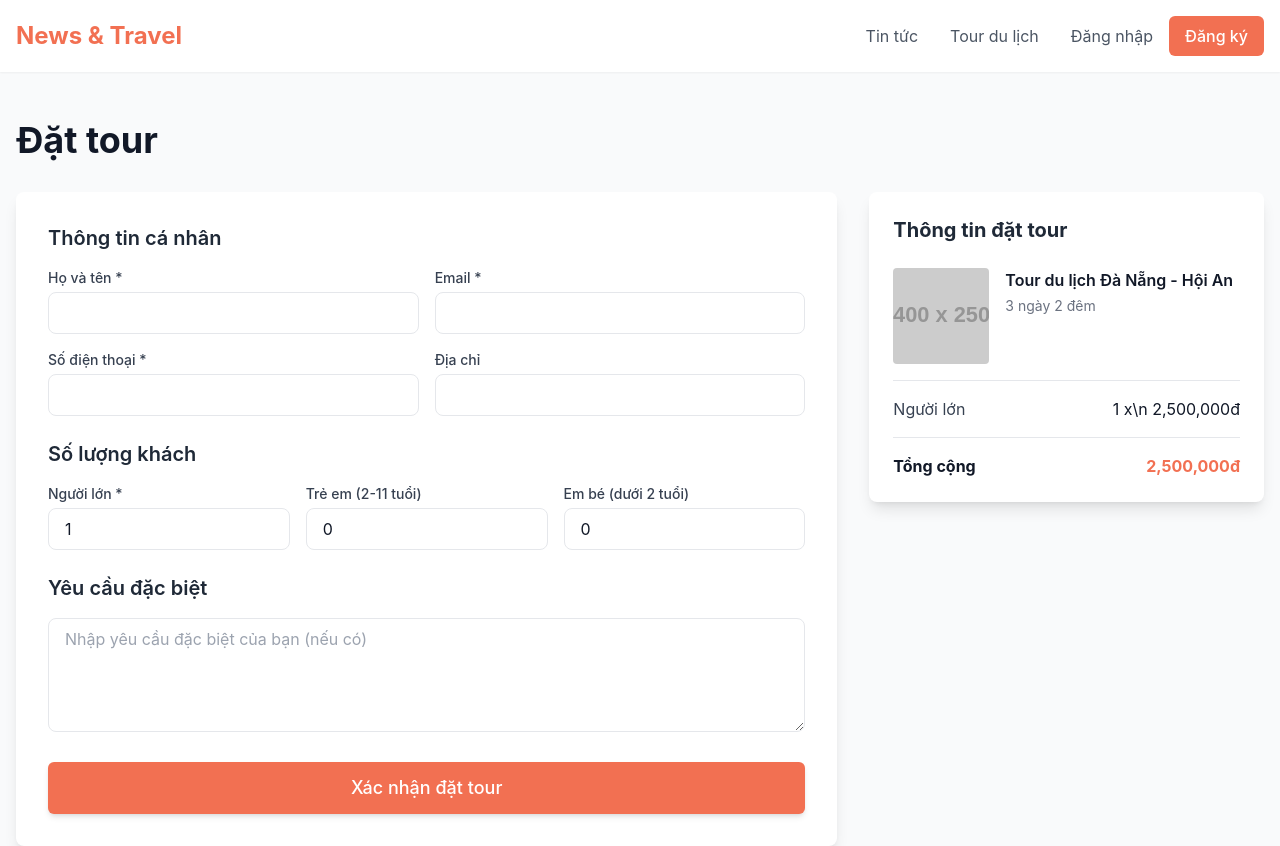
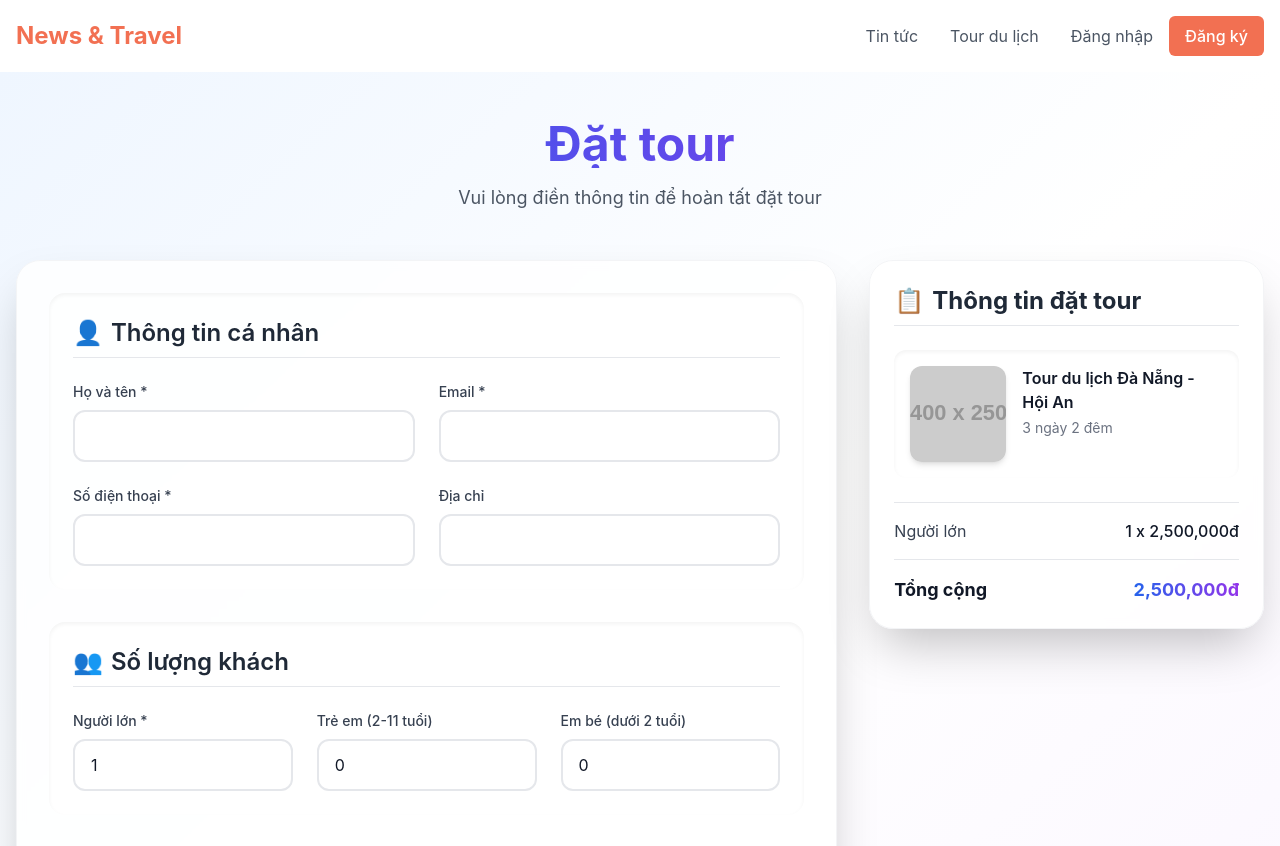
Before and after one commit to CloudHuu/PHATTRIENCANHAN, a React (Create React App) app in the folder PHATTRIENCANHAN-FE/: page /booking/1 in a window 1280 px wide. Shown: the top 846 px of the page. Built offline with nearby package versions, Linux system fonts and the light colour scheme.

Commit message:
update new 11

```diff
--- a/PHATTRIENCANHAN-FE/src/pages/BookingPage.tsx
+++ b/PHATTRIENCANHAN-FE/src/pages/BookingPage.tsx
@@ -1,5 +1,6 @@
 import React, { useState } from 'react';
 import { useParams, useNavigate } from 'react-router-dom';
+import { motion, AnimatePresence } from 'framer-motion';
 
 const BookingPage: React.FC = () => {
   const { id } = useParams<{ id: string }>();
@@ -64,26 +65,55 @@ const BookingPage: React.FC = () => {
   };
 
   return (
-    <div className="py-12">
+    <motion.div
+      initial={{ opacity: 0 }}
+      animate={{ opacity: 1 }}
+      transition={{ duration: 0.8 }}
+      className="min-h-screen bg-gradient-to-br from-blue-50 via-white to-purple-50 py-12"
+    >
       <div className="container mx-auto px-4">
-        <h1 className="text-3xl md:text-4xl font-bold mb-8 text-gray-900">Đặt tour</h1>
+        <motion.div
+          initial={{ y: -50, opacity: 0 }}
+          animate={{ y: 0, opacity: 1 }}
+          transition={{ duration: 0.8, type: "spring" }}
+          className="text-center mb-12"
+        >
+          <h1 className="text-4xl md:text-5xl font-bold mb-4 text-gray-900 bg-clip-text text-transparent bg-gradient-to-r from-blue-600 to-purple-600">
+            Đặt tour
+          </h1>
+          <p className="text-gray-600 text-lg">Vui lòng điền thông tin để hoàn tất đặt tour</p>
+        </motion.div>
 
         <div className="grid grid-cols-1 lg:grid-cols-3 gap-8">
           {/* Booking Form */}
-          <div className="lg:col-span-2">
-            <div className="bg-white rounded-lg shadow-lg p-8">
+          <motion.div
+            initial={{ x: -100, opacity: 0 }}
+            animate={{ x: 0, opacity: 1 }}
+            transition={{ duration: 0.8, delay: 0.2 }}
+            className="lg:col-span-2"
+          >
+            <div className="bg-white/80 backdrop-blur-sm rounded-3xl shadow-2xl p-8 hover:shadow-3xl transition-all duration-500 border border-gray-100">
               <form onSubmit={handleSubmit}>
-                <div className="space-y-6">
+                <div className="space-y-8">
                   {/* Personal Information */}
-                  <div>
-                    <h2 className="text-xl font-semibold mb-4 text-gray-800">
+                  <motion.div
+                    initial={{ y: 20, opacity: 0 }}
+                    animate={{ y: 0, opacity: 1 }}
+                    transition={{ duration: 0.5, delay: 0.3 }}
+                    className="bg-white/50 rounded-2xl p-6 shadow-inner"
+                  >
+                    <h2 className="text-2xl font-semibold mb-6 text-gray-800 border-b pb-2 flex items-center">
+                      <span className="mr-2">👤</span>
                       Thông tin cá nhân
                     </h2>
-                    <div className="grid grid-cols-1 md:grid-cols-2 gap-4">
-                      <div>
+                    <div className="grid grid-cols-1 md:grid-cols-2 gap-6">
+                      <motion.div
+                        whileHover={{ scale: 1.02 }}
+                        className="transform transition-all duration-300"
+                      >
                         <label
                           htmlFor="fullName"
-                          className="block text-sm font-medium text-gray-700 mb-1"
+                          className="block text-sm font-medium text-gray-700 mb-2"
                         >
                           Họ và tên *
                         </label>
@@ -94,13 +124,16 @@ const BookingPage: React.FC = () => {
                           required
                           value={formData.fullName}
                           onChange={handleInputChange}
-                          className="w-full px-4 py-2 border rounded-lg focus:ring-2 focus:ring-primary focus:border-primary transition-colors duration-300"
+                          className="w-full px-4 py-3 border-2 rounded-xl focus:ring-2 focus:ring-blue-500 focus:border-blue-500 transition-all duration-300 bg-white/80 backdrop-blur-sm"
                         />
-                      </div>
-                      <div>
+                      </motion.div>
+                      <motion.div
+                        whileHover={{ scale: 1.02 }}
+                        className="transform transition-all duration-300"
+                      >
                         <label
                           htmlFor="email"
-                          className="block text-sm font-medium text-gray-700 mb-1"
+                          className="block text-sm font-medium text-gray-700 mb-2"
                         >
                           Email *
                         </label>
@@ -111,13 +144,16 @@ const BookingPage: React.FC = () => {
                           required
                           value={formData.email}
                           onChange={handleInputChange}
-                          className="w-full px-4 py-2 border rounded-lg focus:ring-2 focus:ring-primary focus:border-primary transition-colors duration-300"
+                          className="w-full px-4 py-3 border-2 rounded-xl focus:ring-2 focus:ring-blue-500 focus:border-blue-500 transition-all duration-300 bg-white/80 backdrop-blur-sm"
                         />
-                      </div>
-                      <div>
+                      </motion.div>
+                      <motion.div
+                        whileHover={{ scale: 1.02 }}
+                        className="transform transition-all duration-300"
+                      >
                         <label
                           htmlFor="phone"
-                          className="block text-sm font-medium text-gray-700 mb-1"
+                          className="block text-sm font-medium text-gray-700 mb-2"
                         >
                           Số điện thoại *
                         </label>
@@ -128,13 +164,16 @@ const BookingPage: React.FC = () => {
                           required
                           value={formData.phone}
                           onChange={handleInputChange}
-                          className="w-full px-4 py-2 border rounded-lg focus:ring-2 focus:ring-primary focus:border-primary transition-colors duration-300"
+                          className="w-full px-4 py-3 border-2 rounded-xl focus:ring-2 focus:ring-blue-500 focus:border-blue-500 transition-all duration-300 bg-white/80 backdrop-blur-sm"
                         />
-                      </div>
-                      <div>
+                      </motion.div>
+                      <motion.div
+                        whileHover={{ scale: 1.02 }}
+                        className="transform transition-all duration-300"
+                      >
                         <label
                           htmlFor="address"
-                          className="block text-sm font-medium text-gray-700 mb-1"
+                          className="block text-sm font-medium text-gray-700 mb-2"
                         >
                           Địa chỉ
                         </label>
@@ -144,22 +183,31 @@ const BookingPage: React.FC = () => {
                           name="address"
                           value={formData.address}
                           onChange={handleInputChange}
-                          className="w-full px-4 py-2 border rounded-lg focus:ring-2 focus:ring-primary focus:border-primary transition-colors duration-300"
+                          className="w-full px-4 py-3 border-2 rounded-xl focus:ring-2 focus:ring-blue-500 focus:border-blue-500 transition-all duration-300 bg-white/80 backdrop-blur-sm"
                         />
+                      </motion.div>
                     </div>
-                    </div>
-                  </div>
+                  </motion.div>
 
                   {/* Number of Travelers */}
-                  <div>
-                    <h2 className="text-xl font-semibold mb-4 text-gray-800">
+                  <motion.div
+                    initial={{ y: 20, opacity: 0 }}
+                    animate={{ y: 0, opacity: 1 }}
+                    transition={{ duration: 0.5, delay: 0.4 }}
+                    className="bg-white/50 rounded-2xl p-6 shadow-inner"
+                  >
+                    <h2 className="text-2xl font-semibold mb-6 text-gray-800 border-b pb-2 flex items-center">
+                      <span className="mr-2">👥</span>
                       Số lượng khách
                     </h2>
-                    <div className="grid grid-cols-1 md:grid-cols-3 gap-4">
-                      <div>
+                    <div className="grid grid-cols-1 md:grid-cols-3 gap-6">
+                      <motion.div
+                        whileHover={{ scale: 1.02 }}
+                        className="transform transition-all duration-300"
+                      >
                         <label
                           htmlFor="numberOfAdults"
-                          className="block text-sm font-medium text-gray-700 mb-1"
+                          className="block text-sm font-medium text-gray-700 mb-2"
                         >
                           Người lớn *
                         </label>
@@ -171,13 +219,16 @@ const BookingPage: React.FC = () => {
                           min="1"
                           value={formData.numberOfAdults}
                           onChange={handleNumberChange}
-                          className="w-full px-4 py-2 border rounded-lg focus:ring-2 focus:ring-primary focus:border-primary transition-colors duration-300"
+                          className="w-full px-4 py-3 border-2 rounded-xl focus:ring-2 focus:ring-blue-500 focus:border-blue-500 transition-all duration-300 bg-white/80 backdrop-blur-sm"
                         />
-                      </div>
-                      <div>
+                      </motion.div>
+                      <motion.div
+                        whileHover={{ scale: 1.02 }}
+                        className="transform transition-all duration-300"
+                      >
                         <label
                           htmlFor="numberOfChildren"
-                          className="block text-sm font-medium text-gray-700 mb-1"
+                          className="block text-sm font-medium text-gray-700 mb-2"
                         >
                           Trẻ em (2-11 tuổi)
                         </label>
@@ -188,13 +239,16 @@ const BookingPage: React.FC = () => {
                           min="0"
                           value={formData.numberOfChildren}
                           onChange={handleNumberChange}
-                          className="w-full px-4 py-2 border rounded-lg focus:ring-2 focus:ring-primary focus:border-primary transition-colors duration-300"
+                          className="w-full px-4 py-3 border-2 rounded-xl focus:ring-2 focus:ring-blue-500 focus:border-blue-500 transition-all duration-300 bg-white/80 backdrop-blur-sm"
                         />
-                      </div>
-                      <div>
+                      </motion.div>
+                      <motion.div
+                        whileHover={{ scale: 1.02 }}
+                        className="transform transition-all duration-300"
+                      >
                         <label
                           htmlFor="numberOfInfants"
-                          className="block text-sm font-medium text-gray-700 mb-1"
+                          className="block text-sm font-medium text-gray-700 mb-2"
                         >
                           Em bé (dưới 2 tuổi)
                         </label>
@@ -205,47 +259,69 @@ const BookingPage: React.FC = () => {
                           min="0"
                           value={formData.numberOfInfants}
                           onChange={handleNumberChange}
-                          className="w-full px-4 py-2 border rounded-lg focus:ring-2 focus:ring-primary focus:border-primary transition-colors duration-300"
+                          className="w-full px-4 py-3 border-2 rounded-xl focus:ring-2 focus:ring-blue-500 focus:border-blue-500 transition-all duration-300 bg-white/80 backdrop-blur-sm"
                         />
+                      </motion.div>
                     </div>
-                    </div>
-                  </div>
+                  </motion.div>
 
                   {/* Special Requests */}
-                  <div>
-                    <h2 className="text-xl font-semibold mb-4 text-gray-800">Yêu cầu đặc biệt</h2>
+                  <motion.div
+                    initial={{ y: 20, opacity: 0 }}
+                    animate={{ y: 0, opacity: 1 }}
+                    transition={{ duration: 0.5, delay: 0.5 }}
+                    className="bg-white/50 rounded-2xl p-6 shadow-inner"
+                  >
+                    <h2 className="text-2xl font-semibold mb-6 text-gray-800 border-b pb-2 flex items-center">
+                      <span className="mr-2">✨</span>
+                      Yêu cầu đặc biệt
+                    </h2>
                     <textarea
                       id="specialRequests"
                       name="specialRequests"
                       rows={4}
                       value={formData.specialRequests}
                       onChange={handleInputChange}
-                      className="w-full px-4 py-2 border rounded-lg focus:ring-2 focus:ring-primary focus:border-primary transition-colors duration-300"
+                      className="w-full px-4 py-3 border-2 rounded-xl focus:ring-2 focus:ring-blue-500 focus:border-blue-500 transition-all duration-300 bg-white/80 backdrop-blur-sm resize-none"
                       placeholder="Nhập yêu cầu đặc biệt của bạn (nếu có)"
                     />
-                  </div>
+                  </motion.div>
 
-                  <button
+                  <motion.button
+                    whileHover={{ scale: 1.02, boxShadow: "0 20px 25px -5px rgba(0, 0, 0, 0.1), 0 10px 10px -5px rgba(0, 0, 0, 0.04)" }}
+                    whileTap={{ scale: 0.98 }}
                     type="submit"
-                    className="w-full btn btn-primary py-3 text-lg transition-colors duration-300 shadow-md hover:shadow-lg"
+                    className="w-full bg-gradient-to-r from-blue-600 to-purple-600 text-white py-4 text-lg font-semibold rounded-xl transition-all duration-300 hover:from-blue-700 hover:to-purple-700 shadow-lg hover:shadow-xl"
                   >
                     Xác nhận đặt tour
-                  </button>
+                  </motion.button>
                 </div>
               </form>
             </div>
-          </div>
+          </motion.div>
 
           {/* Booking Summary */}
-          <div className="lg:col-span-1">
-            <div className="bg-white rounded-lg shadow-lg p-6">
-              <h2 className="text-xl font-bold mb-6 text-gray-800">Thông tin đặt tour</h2>
-              <div className="space-y-4">
-                <div className="flex gap-4">
-                  <img
+          <motion.div
+            initial={{ x: 100, opacity: 0 }}
+            animate={{ x: 0, opacity: 1 }}
+            transition={{ duration: 0.8, delay: 0.2 }}
+            className="lg:col-span-1"
+          >
+            <div className="bg-white/80 backdrop-blur-sm rounded-3xl shadow-2xl p-6 hover:shadow-3xl transition-all duration-500 border border-gray-100 sticky top-6">
+              <h2 className="text-2xl font-bold mb-6 text-gray-800 border-b pb-2 flex items-center">
+                <span className="mr-2">📋</span>
+                Thông tin đặt tour
+              </h2>
+              <div className="space-y-6">
+                <motion.div
+                  whileHover={{ scale: 1.02 }}
+                  className="flex gap-4 p-4 bg-white/50 rounded-xl shadow-inner"
+                >
+                  <motion.img
+                    whileHover={{ scale: 1.1 }}
                     src={tour.image}
                     alt={tour.title}
-                    className="w-24 h-24 object-cover rounded"
+                    className="w-24 h-24 object-cover rounded-xl shadow-md"
                   />
                   <div>
                     <h3 className="font-semibold text-gray-900">{tour.title}</h3>
@@ -253,46 +329,68 @@ const BookingPage: React.FC = () => {
                       {tour.duration}
                     </p>
                   </div>
-                </div>
+                </motion.div>
 
                 <div className="border-t pt-4 border-gray-200">
-                  <div className="flex justify-between mb-2">
+                  <AnimatePresence>
+                    <motion.div
+                      initial={{ opacity: 0, y: 20 }}
+                      animate={{ opacity: 1, y: 0 }}
+                      exit={{ opacity: 0, y: -20 }}
+                      className="flex justify-between mb-3"
+                    >
                       <span className="text-gray-700">Người lớn</span>
-                    <span className="text-gray-900">
-                      {formData.numberOfAdults} x\n                      {tour.price.toLocaleString()}đ
+                      <span className="text-gray-900 font-medium">
+                        {formData.numberOfAdults} x {tour.price.toLocaleString()}đ
                       </span>
-                  </div>
+                    </motion.div>
                     {formData.numberOfChildren > 0 && (
-                    <div className="flex justify-between mb-2">
+                      <motion.div
+                        initial={{ opacity: 0, y: 20 }}
+                        animate={{ opacity: 1, y: 0 }}
+                        exit={{ opacity: 0, y: -20 }}
+                        className="flex justify-between mb-3"
+                      >
                         <span className="text-gray-700">Trẻ em</span>
-                      <span className="text-gray-900">
-                        {formData.numberOfChildren} x\n                        {(tour.price * 0.7).toLocaleString()}đ
+                        <span className="text-gray-900 font-medium">
+                          {formData.numberOfChildren} x {(tour.price * 0.7).toLocaleString()}đ
                         </span>
-                    </div>
+                      </motion.div>
                     )}
                     {formData.numberOfInfants > 0 && (
-                    <div className="flex justify-between mb-2">
+                      <motion.div
+                        initial={{ opacity: 0, y: 20 }}
+                        animate={{ opacity: 1, y: 0 }}
+                        exit={{ opacity: 0, y: -20 }}
+                        className="flex justify-between mb-3"
+                      >
                         <span className="text-gray-700">Em bé</span>
-                      <span className="text-gray-900">
-                        {formData.numberOfInfants} x\n                        {(tour.price * 0.3).toLocaleString()}đ
+                        <span className="text-gray-900 font-medium">
+                          {formData.numberOfInfants} x {(tour.price * 0.3).toLocaleString()}đ
                         </span>
-                    </div>
+                      </motion.div>
                     )}
-                  <div className="border-t pt-4 mt-4 border-gray-200">
-                    <div className="flex justify-between font-bold">
+                  </AnimatePresence>
+                  <motion.div
+                    initial={{ opacity: 0 }}
+                    animate={{ opacity: 1 }}
+                    transition={{ delay: 0.5 }}
+                    className="border-t pt-4 mt-4 border-gray-200"
+                  >
+                    <div className="flex justify-between font-bold text-lg">
                       <span className="text-gray-900">Tổng cộng</span>
-                      <span className="text-primary">
+                      <span className="text-transparent bg-clip-text bg-gradient-to-r from-blue-600 to-purple-600">
                         {calculateTotal().toLocaleString()}đ
                       </span>
                     </div>
+                  </motion.div>
                 </div>
               </div>
             </div>
+          </motion.div>
         </div>
       </div>
-        </div>
-      </div>
-    </div>
+    </motion.div>
   );
 };
 
```
Lines whose indentation alone changed are shown as unchanged.
